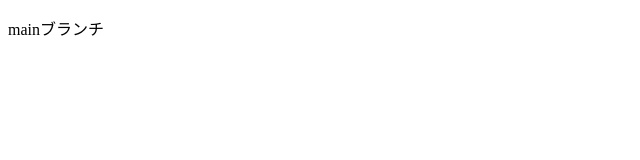
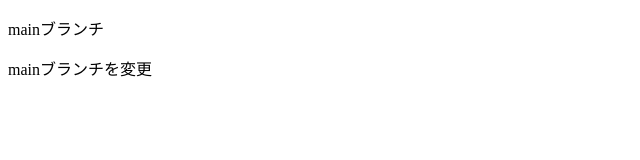
Before and after one commit to 2401127-yuuki/github1, a plain HTML site: page index.html in a window 1280 px wide. Shown: the whole page, without its empty margins (0-640 px from the left). Drawn offline with Linux system fonts and the light colour scheme.

Commit message:
Update index.html

```diff
--- a/index.html
+++ b/index.html
@@ -7,6 +7,6 @@
 </head>
 <body>
     <p>mainブランチ</p>
-
+    <p>mainブランチを変更</p>
 </body>
 </html>
```
